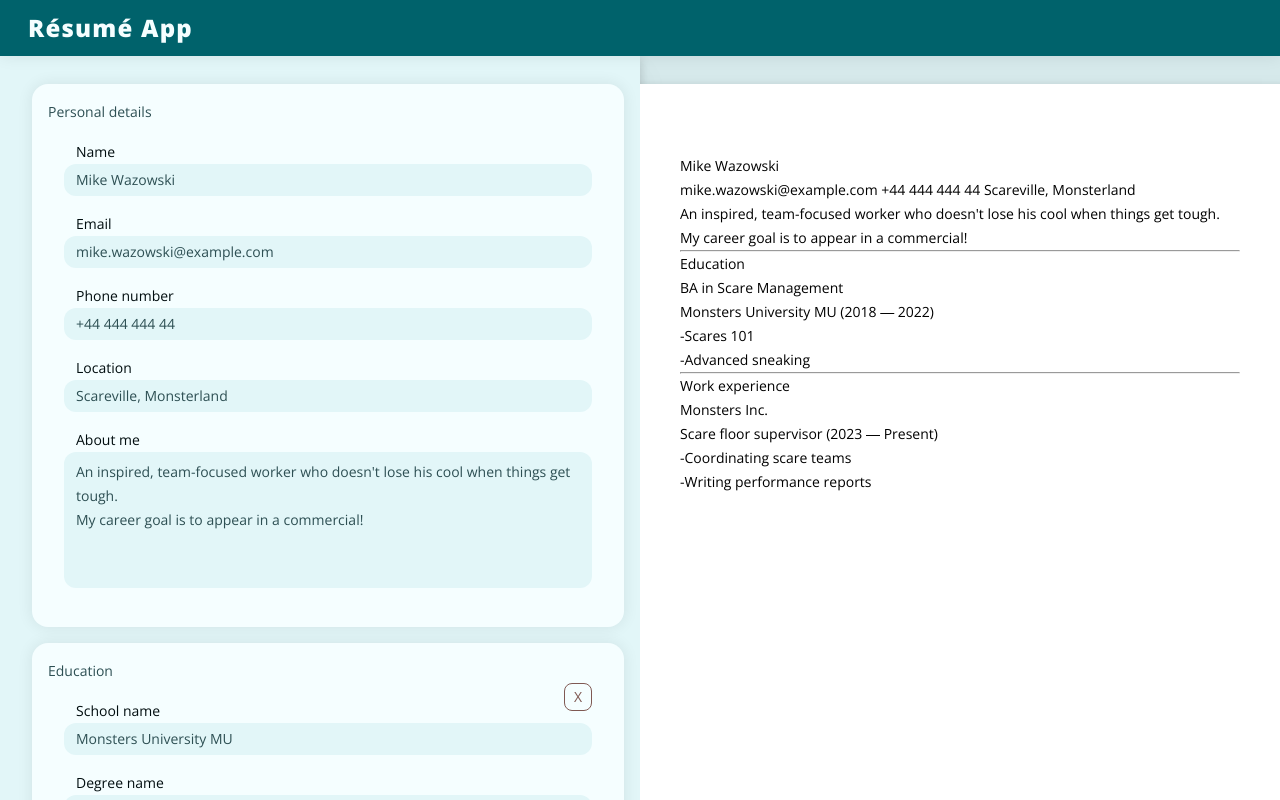
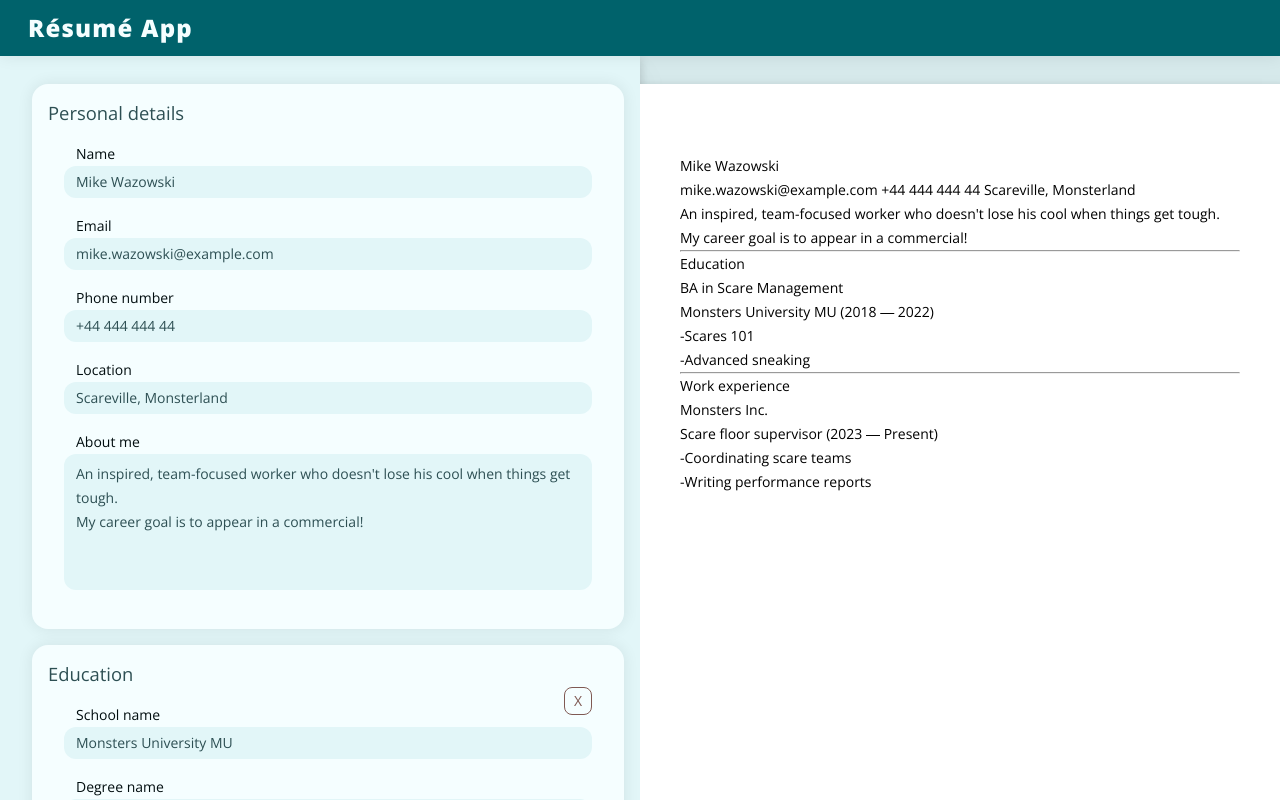
Before and after one commit to vicpues/odin-cv, a React (Vite) app: page / in a window 1280 px wide. Built offline with nearby package versions, Linux system fonts and the light colour scheme.

Commit message:
feat: Increase section title font size

```diff
--- a/src/components/Form/FormSection/FormSection.css
+++ b/src/components/Form/FormSection/FormSection.css
@@ -11,4 +11,5 @@
 
 .section-title {
   color: var(--text-muted);
+  font: var(--h2);
 }
--- a/src/index.css
+++ b/src/index.css
@@ -19,6 +19,7 @@
   /* Typography (add sizes as needed) */
   --ff: "open-sans", Arial, Helvetica, sans-serif;
   --h1: ultra-expanded 900 1.5rem/1.4em var(--ff);
+  --h2: 400 1.15rem/1.4em var(--ff);
   --p: 400 1rem/1.4em var(--ff);
 
   /* Spacing */
```
